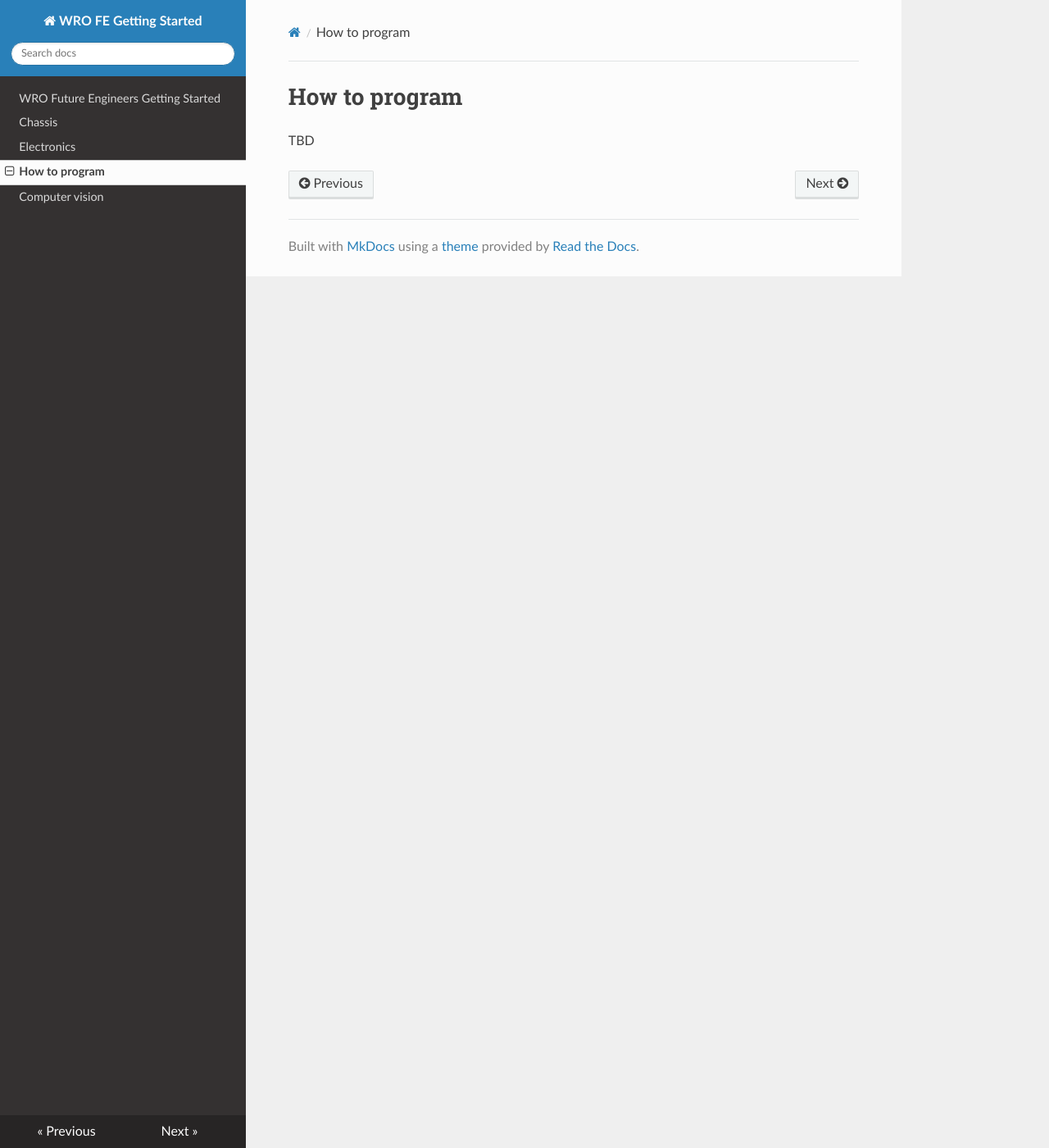
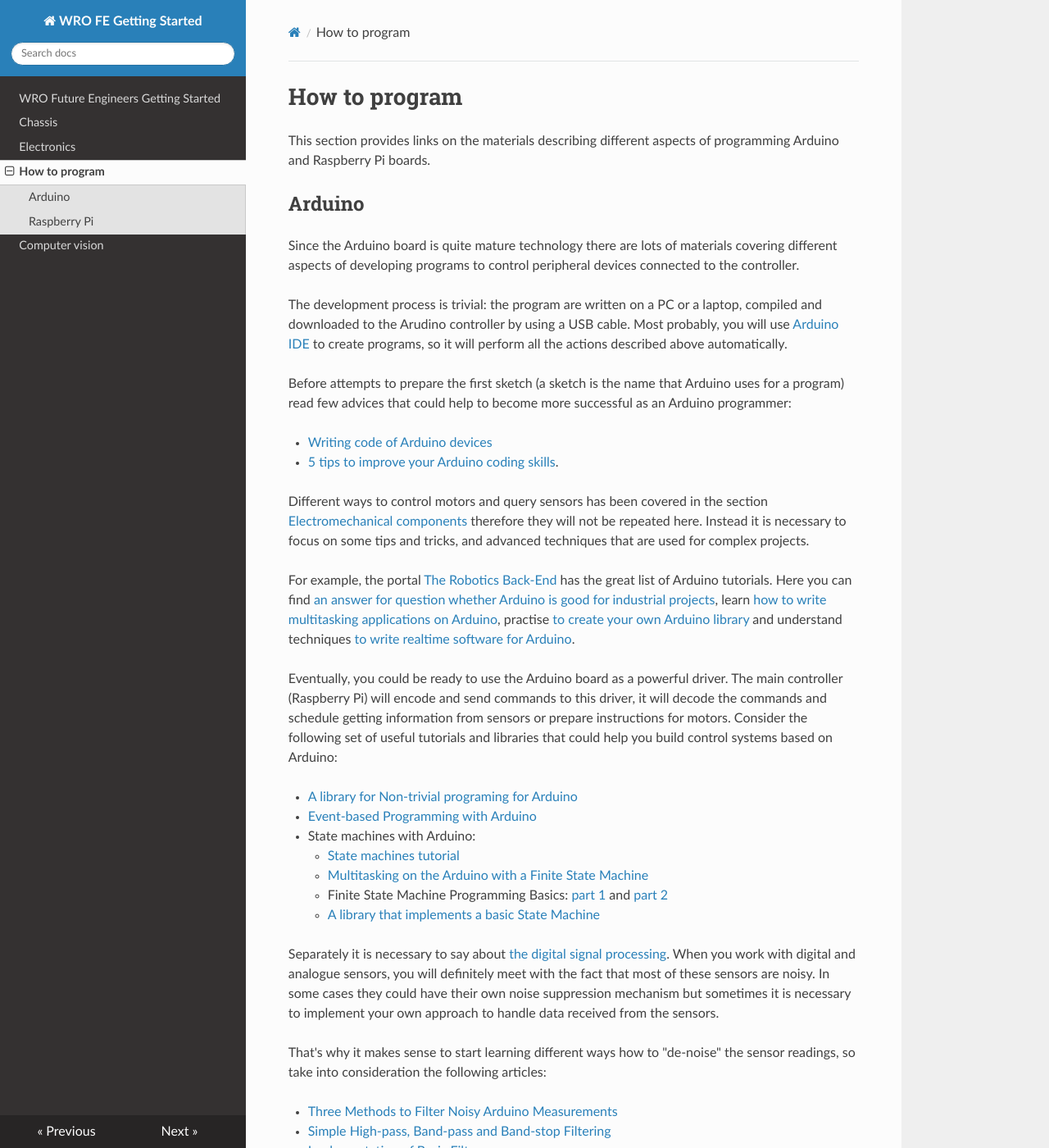
Before and after one commit to World-Robot-Olympiad-Association/future-engineers-gs, an MkDocs documentation site: the page built from docs/p03-programming.md, in a window 1280 px wide and 1400 px high. Shown: the whole window at 82% size. Built offline with MkDocs 1.6.1, drawn with Linux system fonts in a browser that asks for light colours; nearby versions of some CDN libraries; some of the changed text lies outside the part shown.

Commit message:
programming of Arduino

```diff
--- a/docs/p03-programming.md
+++ b/docs/p03-programming.md
@@ -6,4 +6,42 @@ authors:
 ---
 # How to program
 
+This section provides links on the materials describing different aspects of programming Arduino and Raspberry Pi boards.
+
+## Arduino
+
+Since the Arduino board is quite mature technology there are lots of materials covering different aspects of developing programs to control peripheral devices connected to the controller.
+
+The development process is trivial: the program are written on a PC or a laptop, compiled and downloaded to the Arudino controller by using a USB cable. Most probably, you will use [Arduino IDE](https://www.arduino.cc/en/Guide) to create programs, so it will perform all the actions described above automatically.
+
+Before attempts to prepare the first sketch (a sketch is the name that Arduino uses for a program) read few advices that could help to become more successful as an Arduino programmer:
+
+  * [Writing code of Arduino devices](http://techgenix.com/writing-code-for-arduino/)
+  * [5 tips to improve your Arduino coding skills](https://thekurks.net/blog/2017/12/4/5-tips-to-improve-your-code).
+
+Different ways to control motors and query sensors has been covered in the section [Electromechanical components](p02-electronics.md) therefore they will not be repeated here. Instead it is necessary to focus on some tips and tricks, and advanced techniques that are used for complex projects.
+
+For example, the portal [The Robotics Back-End](https://roboticsbackend.com/category/arduino/) has the great list of Arduino tutorials. Here you can find [an answer for question whether Arduino is good for industrial projects](https://roboticsbackend.com/is-arduino-used-in-real-life-products/), learn [how to write multitasking applications on Arduino](https://roboticsbackend.com/how-to-do-multitasking-with-arduino/), practise [to create your own Arduino library](https://roboticsbackend.com/arduino-create-library/) and understand techniques [to write realtime software for Arduino](https://roboticsbackend.com/arduino-compute-duration-code-example/).
+
+Eventually, you could be ready to use the Arduino board as a powerful driver. The main controller (Raspberry Pi) will encode and send commands to this driver, it will decode the commands and schedule getting information from sensors or prepare instructions for motors. Consider the following set of useful tutorials and libraries that could help you build control systems based on Arduino:
+
+  * [A library for Non-trivial programing for Arduino](https://www.thecoderscorner.com/products/arduino-libraries/io-abstraction/)
+  * [Event-based Programming with Arduino](https://github.com/johnnyb/Eventually)
+  * State machines with Arduino:
+    * [State machines tutorial](https://github.com/j-bellavance/Tutorials/tree/master/State%20machines%20Tutorial)
+    * [Multitasking on the Arduino with a Finite State Machine](https://medium.com/coinmonks/multitasking-on-the-arduino-with-a-finite-state-machine-and-why-youll-need-it-for-sigfox-d52dafc55d8e)
+    * Finite State Machine Programming Basics: [part 1](https://arduinoplusplus.wordpress.com/2019/07/06/finite-state-machine-programming-basics-part-1/) and [part 2](https://arduinoplusplus.wordpress.com/2019/07/19/finite-state-machine-programming-basics-part-2/)
+    * [A library that implements a basic State Machine](https://github.com/jrullan/StateMachine)
+
+Separately it is necessary to say about [the digital signal processing](https://en.wikipedia.org/wiki/Digital_signal_processing). When you work with digital and analogue sensors, you will definitely meet with the fact that most of these sensors are noisy. In some cases they could have their own noise suppression mechanism but sometimes it is necessary to implement your own approach to handle data received from the sensors.
+
+That's why it makes sense to start learning different ways how to "de-noise" the sensor readings, so take into consideration the following articles:
+
+  * [Three Methods to Filter Noisy Arduino Measurements
+](https://www.megunolink.com/articles/coding/3-methods-filter-noisy-arduino-measurements/)
+  * [Simple High-pass, Band-pass and Band-stop Filtering](https://www.norwegiancreations.com/2016/03/arduino-tutorial-simple-high-pass-band-pass-and-band-stop-filtering/)
+  * [Implementation of Basic Filters](https://elvistkf.wordpress.com/2016/04/19/arduino-implementation-of-filters/)
+
+## Raspberry Pi
+
 TBD
```
